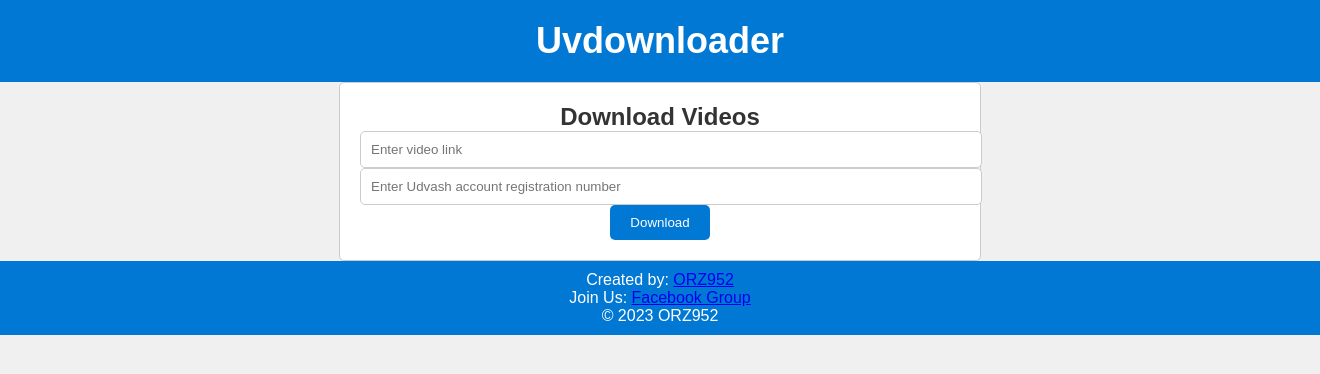
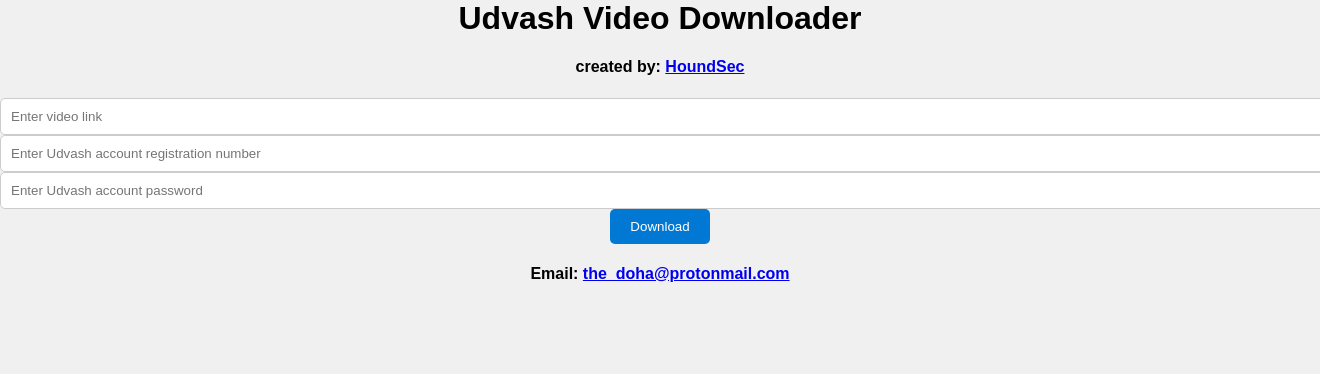
Before and after one commit to obaidur952952/Udvash-Class-Downloader, a Flask app: page / in a window 1320 px wide; the page is wider, and only the part inside the window is pictured. Shown: the top 374 px of that part. Run offline with Flask 3, Linux system fonts and the light colour scheme.

Commit message:
Update index.html

```diff
--- a/templates/index.html
+++ b/templates/index.html
@@ -1,31 +1,26 @@
 <!DOCTYPE html>
 <html>
+
 <head>
     <meta charset="UTF-8">
     <meta name="viewport" content="width=device-width, initial-scale=1.0">
     <title>Uvdownloader</title>
     <link rel="stylesheet" href="{{ url_for('static', filename='index.css') }}">
+
 </head>
+
 <body>
-    <header>
-        <h1>Uvdownloader</h1>
-    </header>
-    <main>
-        <section class="form-container">
-            <form action="/download" method="post">
-                <h2>Download Videos</h2>
+    <h1>Udvash Video Downloader</h1>
+    <h4>created by: <a id=glow href="https://youtube.com/@HoundSec" download>HoundSec</a></h4>
+    <form action="data" method="post">
         <input name="url" type="url" placeholder="Enter video link">
         <br>
         <input name="reg" type="password" placeholder="Enter Udvash account registration number">
         <br>
+        <input name="password" type="password" placeholder="Enter Udvash account password">
         <input type="submit" value="Download" id="submit_button">
     </form>
-        </section>
-    </main>
-    <footer>
-        <p>Created by: <a href="https://youtube.com/@Hsc_admission23?si=aUGNI6I16IKWxA5w" target="_blank">ORZ952</a></p>
-        <p>Join Us: <a href="https://facebook.com/groups/780781737137544/" target="_blank">Facebook Group</a></p>
-        <p>&copy; 2023 ORZ952</p>
-    </footer>
+    <h4>Email: <a href="mailto: the_doha@protonmail.com">the_doha@protonmail.com</a></h4>
 </body>
+
 </html>
```
Lines whose indentation alone changed are shown as unchanged.
